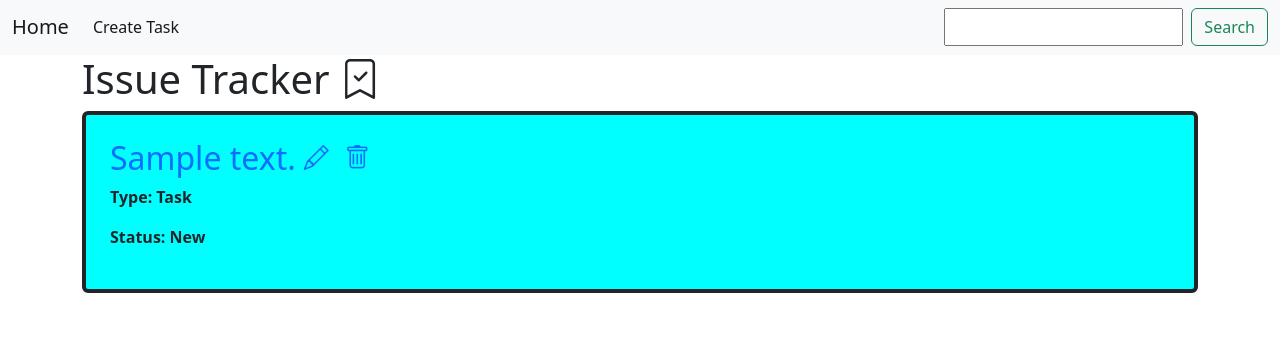
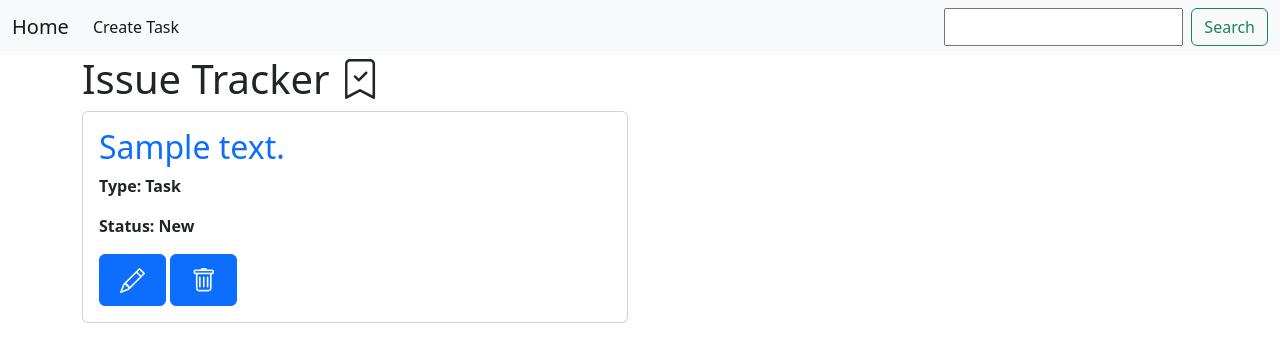
Before and after one commit to Bandeguras/issue-tracker, a Django app: page / in a window 1280 px wide. Shown: the part 25-387 px from the top of the page. Run offline with Django 4.2, Linux system fonts and the light colour scheme; tables that the repository leaves empty hold one stand-in row (values such as "Sample post"); parts of the project's set-up code (start-up, migrations or seed data) failed here and were passed over.

Commit message:
redesigned the site made cards

```diff
--- a/source/webapp/templates/index.html
+++ b/source/webapp/templates/index.html
@@ -15,19 +15,22 @@
 
 {% block content %}
 <h1>Issue Tracker <i class="bi bi-bookmark-check"></i></h1>
-
-    {% for task in tasks %}
-            <div class="border border-4 border-dark rounded p-4 " style="background-color: aqua">
-            <div class="d-flex">
-                <h2><a href="{% url 'task' task.pk %}" style="text-decoration: none">{{ task.summary }} </a></h2>
-                <a href="{% url "update" task.pk%}"><i class="bi bi-pencil mx-2" style="font-size:25px"></i></a>
-                <a href="{% url "delete" task.pk %}"><i class="bi bi-trash mx-2" style="font-size:25px"></i></a>
-            </div>
-            <p style="font-weight: bold ">Type: {% for type in task.type.all%}
+<div class="row">
+{% for task in tasks %}
+  <div class="col-sm-6">
+    <div class="card">
+      <div class="card-body" style="font-weight: bold">
+        <h2><a href="{% url 'task' task.pk %}" style="text-decoration: none">{{ task.summary }} </a></h2>
+        <p>Type: {% for type in task.type.all%}
             {{type.name }}
             {% if not forloop.last %}, {% endif %}
             {% endfor %}</p>
-            <p style="font-weight: bold">Status: {{ task.status.name }}</p>
-            </div><br/>
-    {% endfor %}<br/>
+        <p>Status: {{ task.status.name }}</p>
+          <a href="{% url 'update' task.pk%}"class= "btn btn-primary"><i class="bi bi-pencil mx-2" style="font-size:25px"></i></a>
+          <a href="{% url 'delete' task.pk %}" class= "btn btn-primary"><i class="bi bi-trash mx-2" style="font-size:25px"></i></a>
+      </div>
+    </div>
+  </div>
+{% endfor %}
+</div>
 {% endblock %}
```
